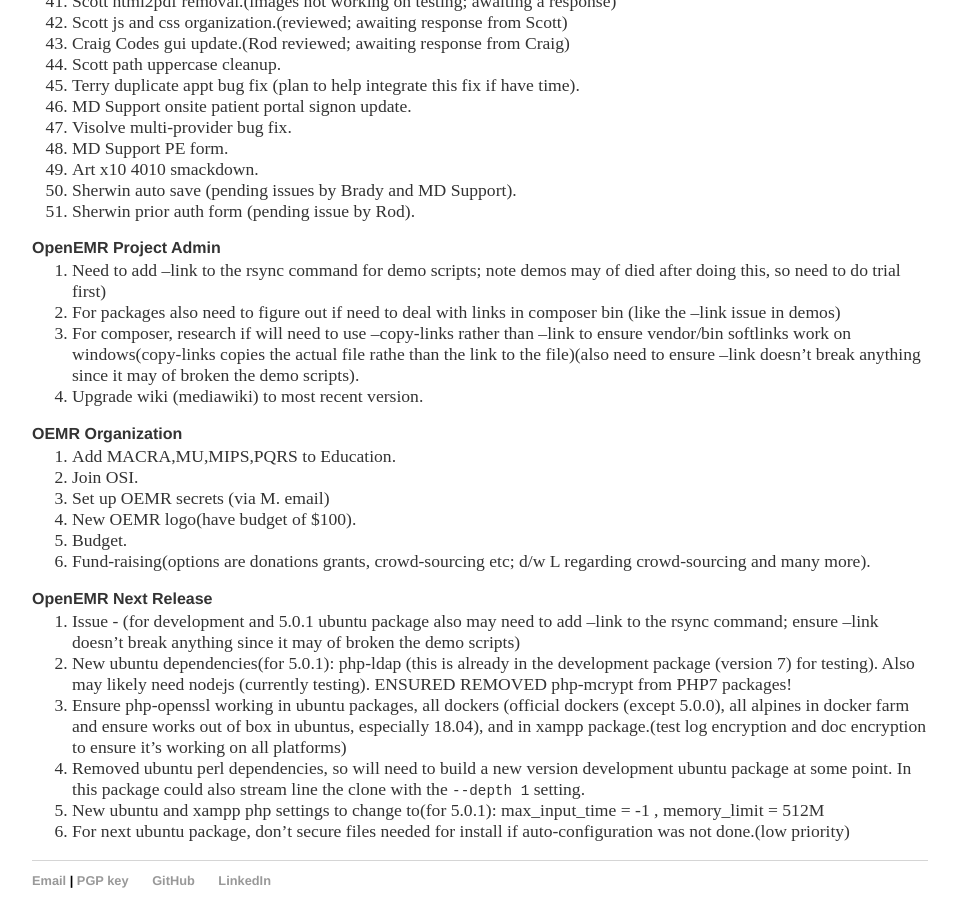
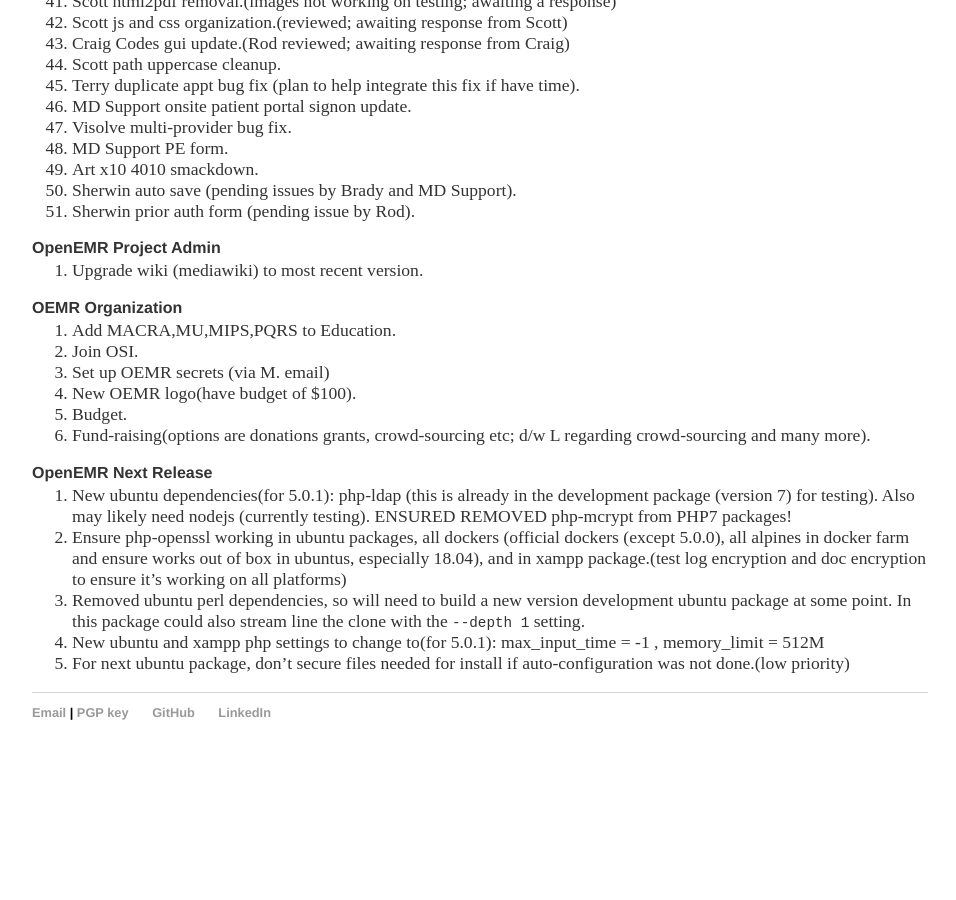
Before and after one commit to bradymiller/bradymiller.github.io, a Jekyll site: the page built from todo/index.md, in a window 1280 px wide and 900 px high, scrolled down 1210 px. Shown: the whole window, without its empty margins (160-1116 px from the left). Built offline with Jekyll 4.4.1, drawn with Linux system fonts in a browser that asks for light colours; our own code applies the rules of GitHub Pages for plain Markdown files; after the commit the page ends 1990 px from its top, so only the background shows below that.

Commit message:
Update index.md

```diff
--- a/todo/index.md
+++ b/todo/index.md
@@ -60,9 +60,6 @@
 1. Sherwin prior auth form (pending issue by Rod).
 
 ### OpenEMR Project Admin
-1. Need to add --link to the rsync command for demo scripts; note demos may of died after doing this, so need to do trial first)
-1. For packages also need to figure out if need to deal with links in composer bin (like the --link issue in demos)
-1. For composer, research if will need to use --copy-links rather than --link to ensure vendor/bin softlinks work on windows(copy-links copies the actual file rathe than the link to the file)(also need to ensure --link doesn't break anything since it may of broken the demo scripts).
 1. Upgrade wiki (mediawiki) to most recent version.
 
 ### OEMR Organization
@@ -74,7 +71,6 @@
 1. Fund-raising(options are donations grants, crowd-sourcing etc; d/w L regarding crowd-sourcing and many more).
 
 ### OpenEMR Next Release
-1. Issue - (for development and 5.0.1 ubuntu package also may need to add --link to the rsync command; ensure --link doesn't break anything since it may of broken the demo scripts)
 1. New ubuntu dependencies(for 5.0.1): php-ldap (this is already in the development package (version 7) for testing). Also may likely need nodejs (currently testing). ENSURED REMOVED php-mcrypt from PHP7 packages!
 1. Ensure php-openssl working in ubuntu packages, all dockers (official dockers (except 5.0.0), all alpines in docker farm and ensure works out of box in ubuntus, especially 18.04), and in xampp package.(test log encryption and doc encryption to ensure it's working on all platforms)
 1. Removed ubuntu perl dependencies, so will need to build a new version development ubuntu package at some point. In this package could also stream line the clone with the `--depth 1` setting.
```
